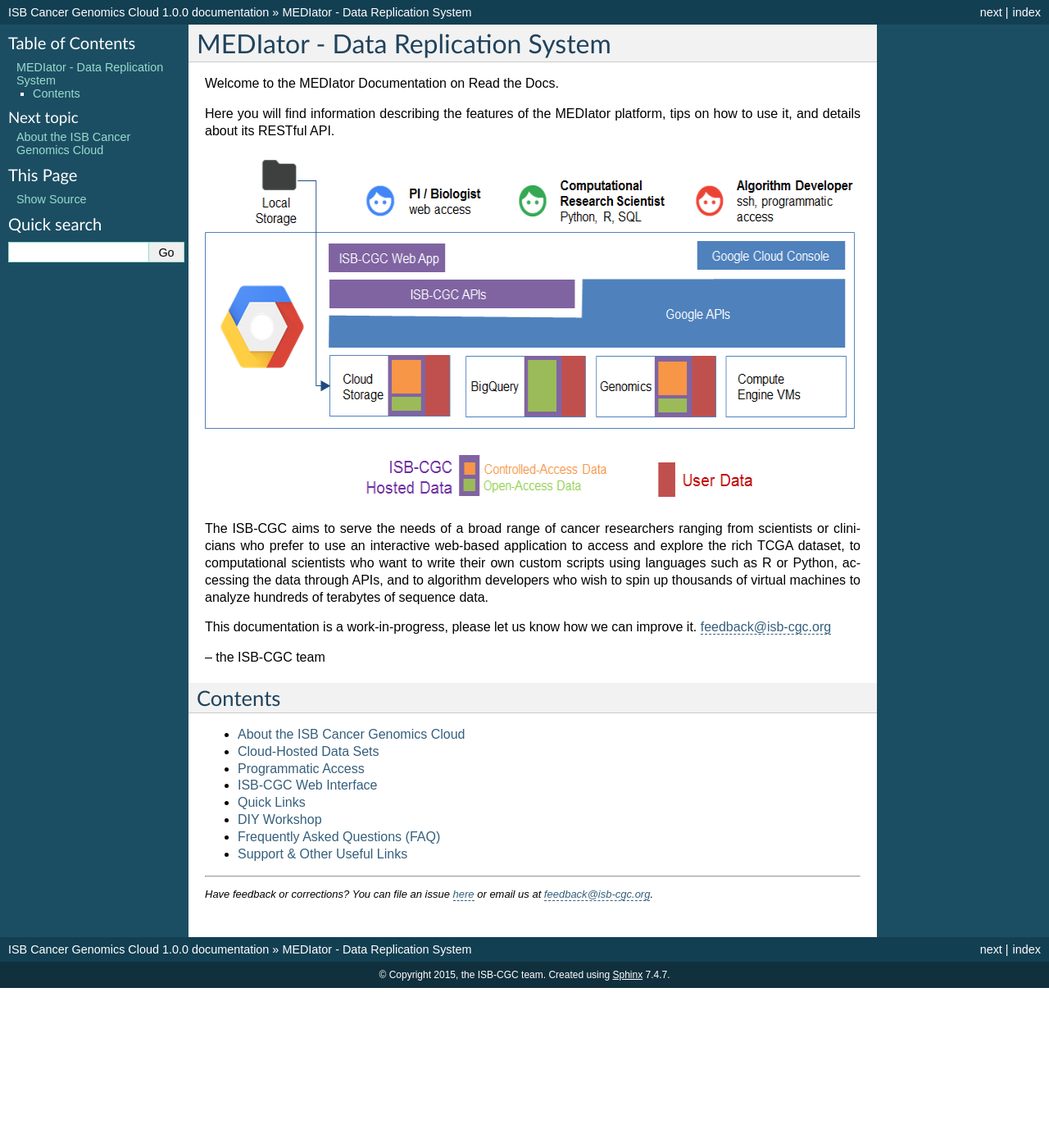
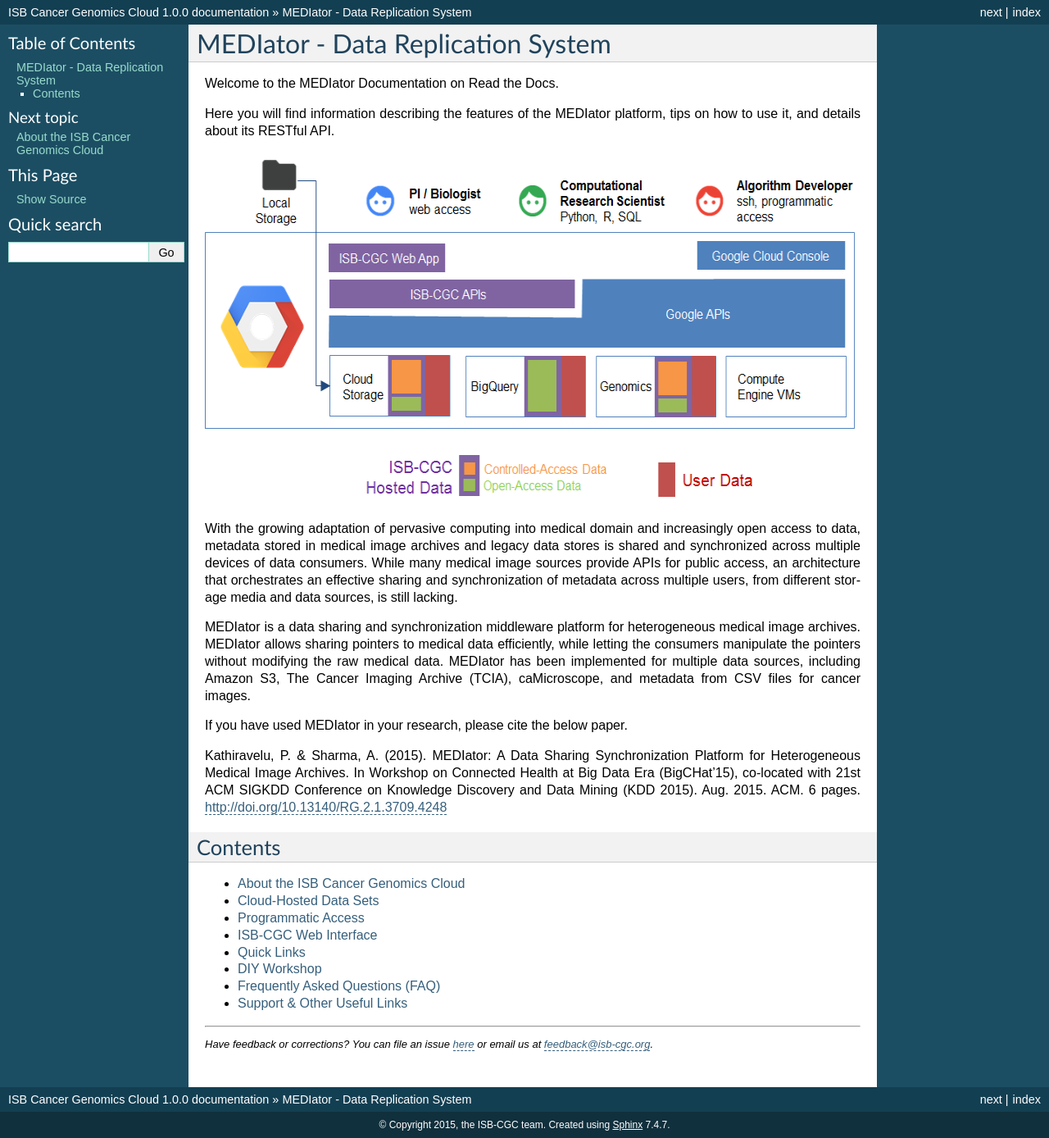
Before and after one commit to pradeeban/mediator, a Sphinx documentation site: the page built from docs/source/index.rst, in a window 1280 px wide and 1388 px high. Shown: the whole window at 82% size. Built offline with Sphinx 7.4.7, drawn with Linux system fonts in a browser that asks for light colours.

Commit message:
Fix MEDIator home page content.

```diff
--- a/docs/source/index.rst
+++ b/docs/source/index.rst
@@ -16,17 +16,23 @@
    :scale: 100
    :align: center
 
-The ISB-CGC aims to serve the needs of a broad range of cancer researchers ranging from
-scientists or clinicians who prefer to use an interactive web-based application to access
-and explore the rich TCGA dataset, to computational scientists who want to write their own
-custom scripts using languages such as R or Python, accessing the data through APIs, and
-to algorithm developers who wish to spin up thousands of virtual machines to analyze hundreds
-of terabytes of sequence data.
+With the growing adaptation of pervasive computing into medical domain and increasingly open access to data, metadata
+stored in medical image archives and legacy data stores is shared and synchronized across multiple devices of data consumers.
+While many medical image sources provide APIs for public access, an architecture that orchestrates an effective sharing
+and synchronization of metadata across multiple users, from different storage media and data sources, is still lacking.
 
-This documentation is a work-in-progress, please let us know how we can improve
-it. feedback@isb-cgc.org
+MEDIator is a data sharing and synchronization middleware platform for heterogeneous medical image archives.
+MEDIator allows sharing pointers to medical data efficiently, while letting the consumers manipulate the pointers
+without modifying the raw medical data. MEDIator has been implemented for multiple data sources, including Amazon S3,
+The Cancer Imaging Archive (TCIA), caMicroscope, and metadata from CSV files for cancer images.
 
--- the ISB-CGC team
+
+
+If you have used MEDIator in your research, please cite the below paper.
+
+Kathiravelu, P. & Sharma, A. (2015). MEDIator: A Data Sharing Synchronization Platform for Heterogeneous Medical Image Archives.
+In Workshop on Connected Health at Big Data Era (BigCHat'15), co-located with 21st ACM SIGKDD Conference on Knowledge Discovery and Data Mining (KDD 2015).
+Aug. 2015. ACM. 6 pages. http://doi.org/10.13140/RG.2.1.3709.4248
 
 Contents
 ########
```
